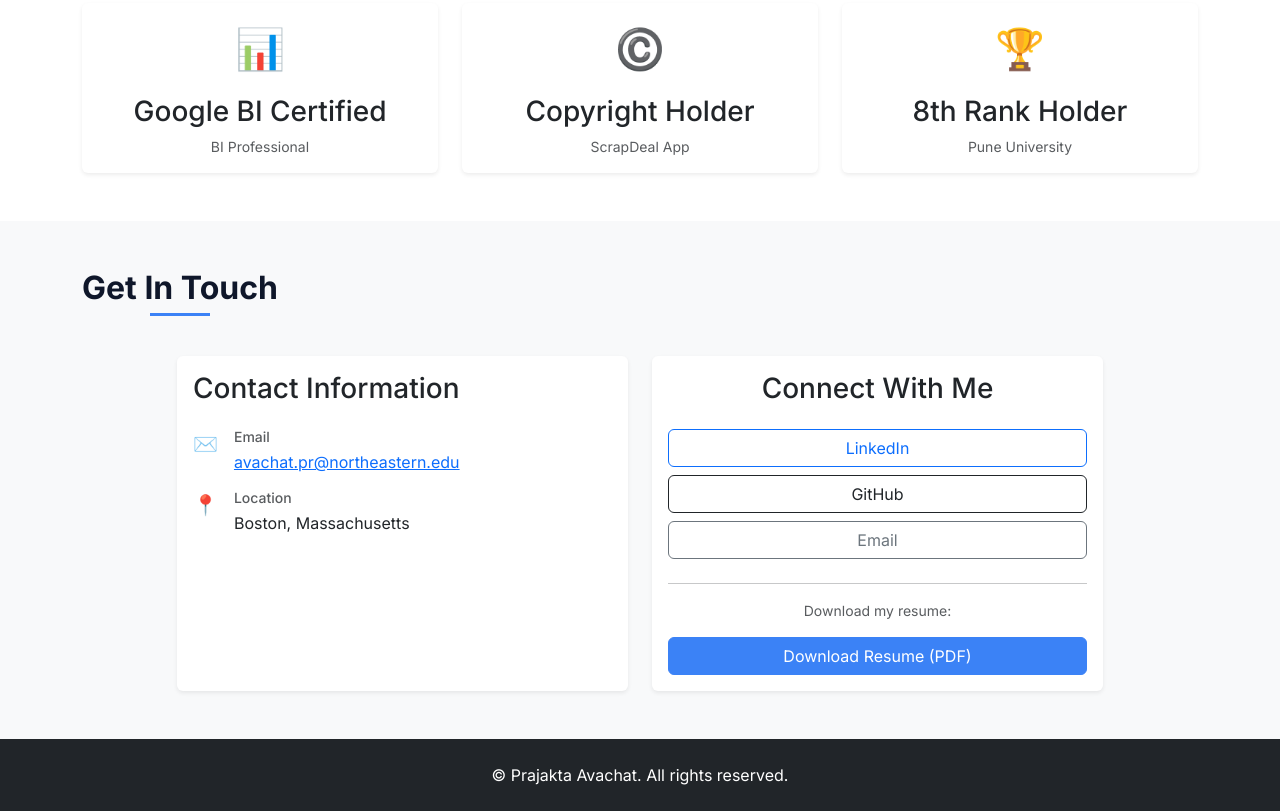
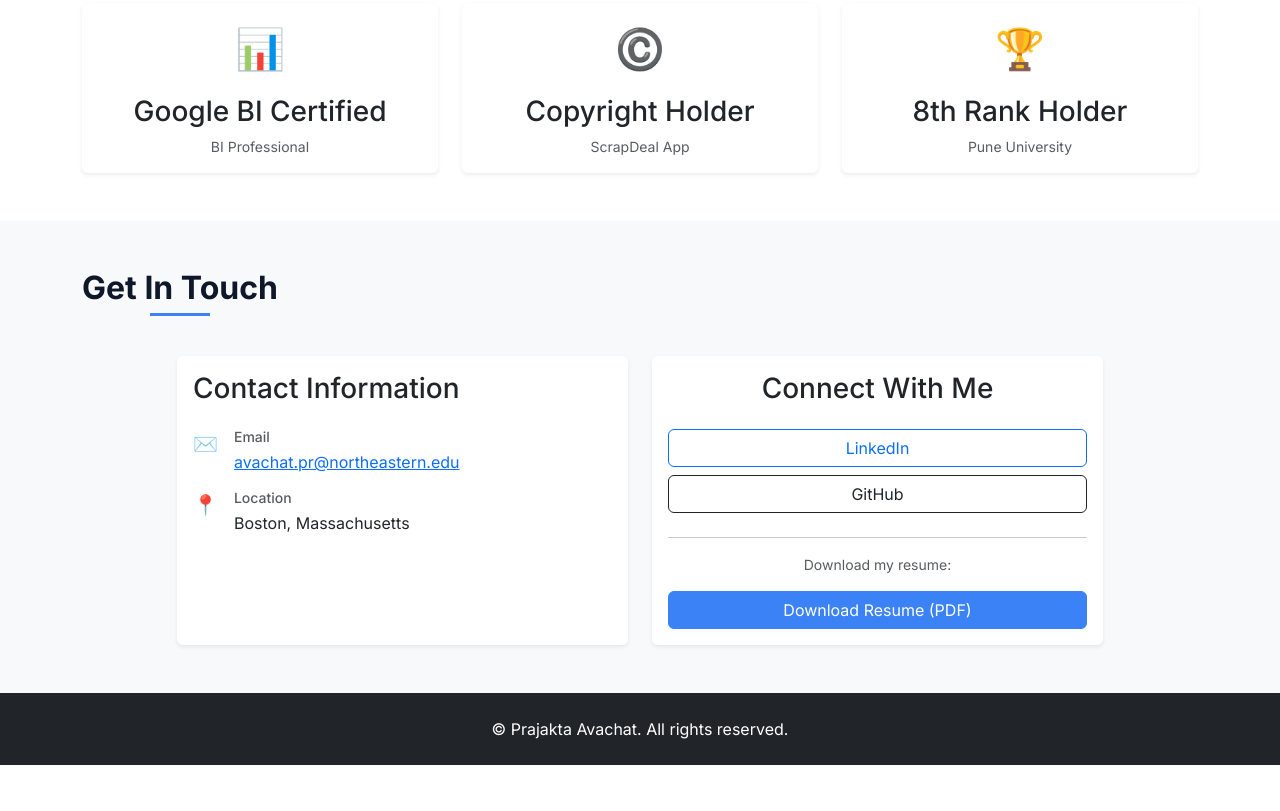
Before and after one commit to prajakta2801/web-development, a website: page project-1-personal-website/index.html in a window 1280 px wide. Shown: the part 3834-4645 px from the top of the page. After the commit the page ends 4599 px from the top, so only its background shows below. Drawn offline with nearby package versions, Linux system fonts and the light colour scheme.

Commit message:
refactored code

```diff
--- a/project-1-personal-website/index.html
+++ b/project-1-personal-website/index.html
@@ -417,11 +417,6 @@
                     target="_blank"
                     >GitHub</a
                   >
-                  <a
-                    href="mailto:avachat.pr@northeastern.edu"
-                    class="btn btn-outline-secondary"
-                    >Email</a
-                  >
                 </div>
 
                 <hr />
```
